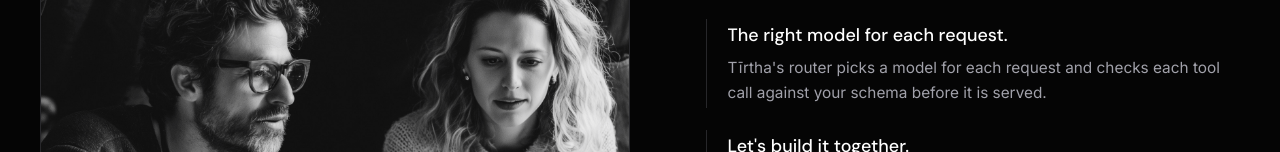
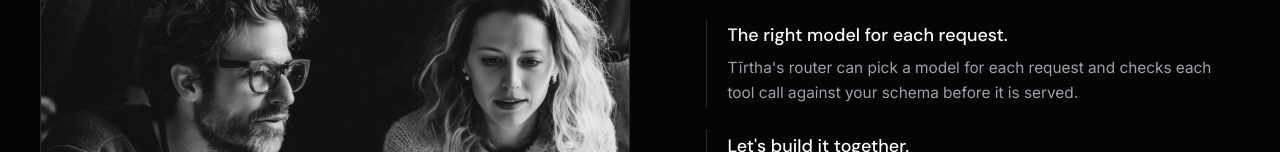
Before and after one commit to Tirthahq/site, a plain HTML site: page index.html in a window 1280 px wide. Shown: the part 2529-2681 px from the top of the page. Drawn offline with Linux system fonts and the light colour scheme.

Commit message:
spandaworks.com: "Tīrtha's router can pick a model" (Legal 60da380ee5: only tirtha/auto picks; customers can also pin one)
Co-Authored-By: Claude Opus 5.5 <noreply@anthropic.com>

```diff
--- a/index.html
+++ b/index.html
@@ -195,7 +195,7 @@
         <span class="mono" style="color:var(--text-2)">Build with us</span>
         <h2 class="dm" style="font-size:clamp(1.9rem,3.6vw,2.6rem);font-weight:500;line-height:1.1;margin:14px 0 8px">Frontier AI, built into products people use.</h2>
         <div class="p"><b>A studio that ships.</b><span>We design, build, and launch complete AI products, end to end, and the next one could be yours.</span></div>
-        <div class="p"><b>The right model for each request.</b><span>Tīrtha's router picks a model for each request and checks each tool call against your schema before it is served.</span></div>
+        <div class="p"><b>The right model for each request.</b><span>Tīrtha's router can pick a model for each request and checks each tool call against your schema before it is served.</span></div>
         <div class="p"><b>Let's build it together.</b><span>Bring us your vision and we'll engineer it, or drop our engine into what you're already building, and turn it into something people reach for every day.</span></div>
         <div class="cta-row" style="margin-top:30px">
           <a class="btn" href="mailto:hello@spandaworks.com?subject=Partner%20with%20Spanda%20Works">Partner with us</a>
```
